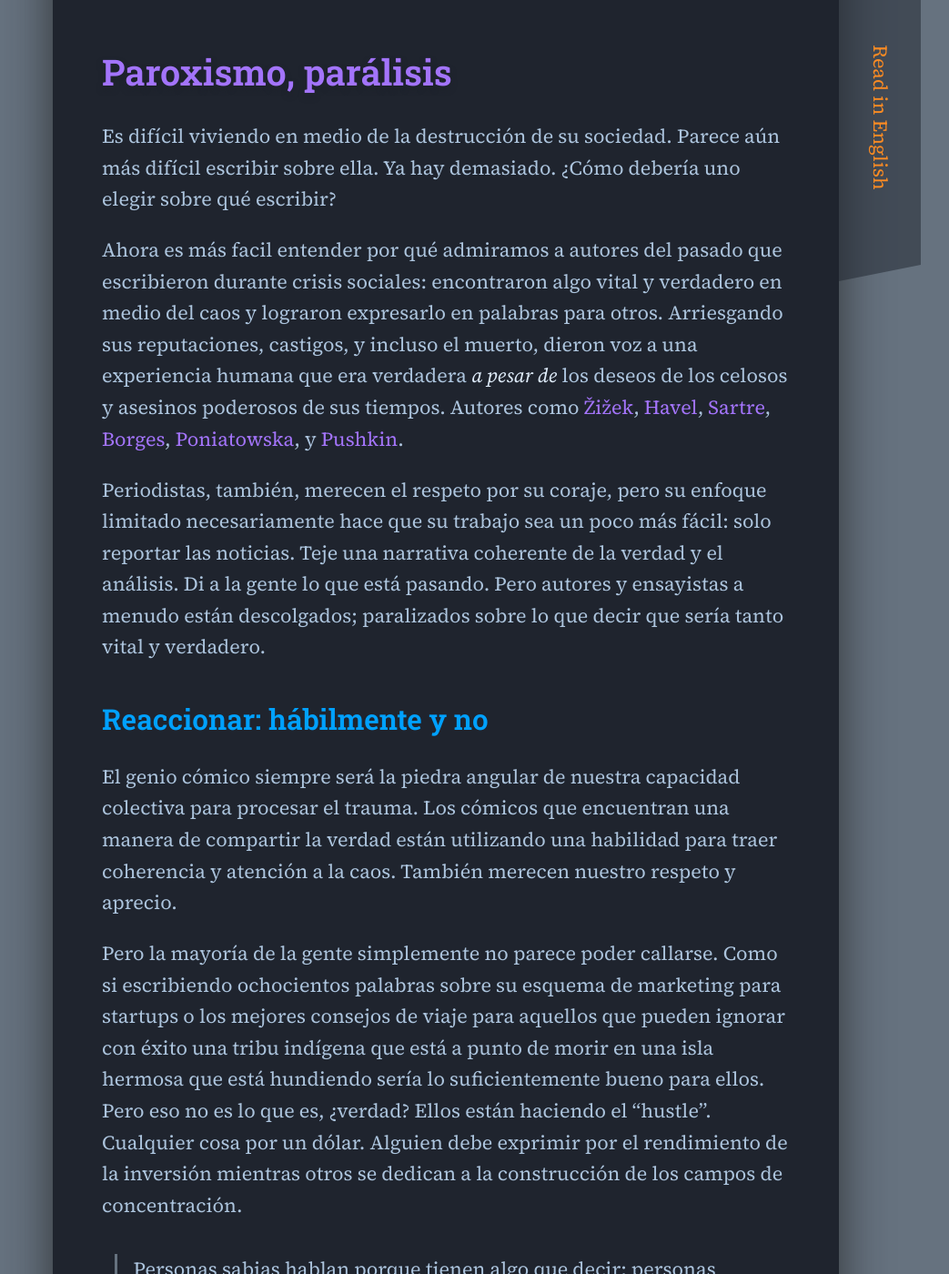
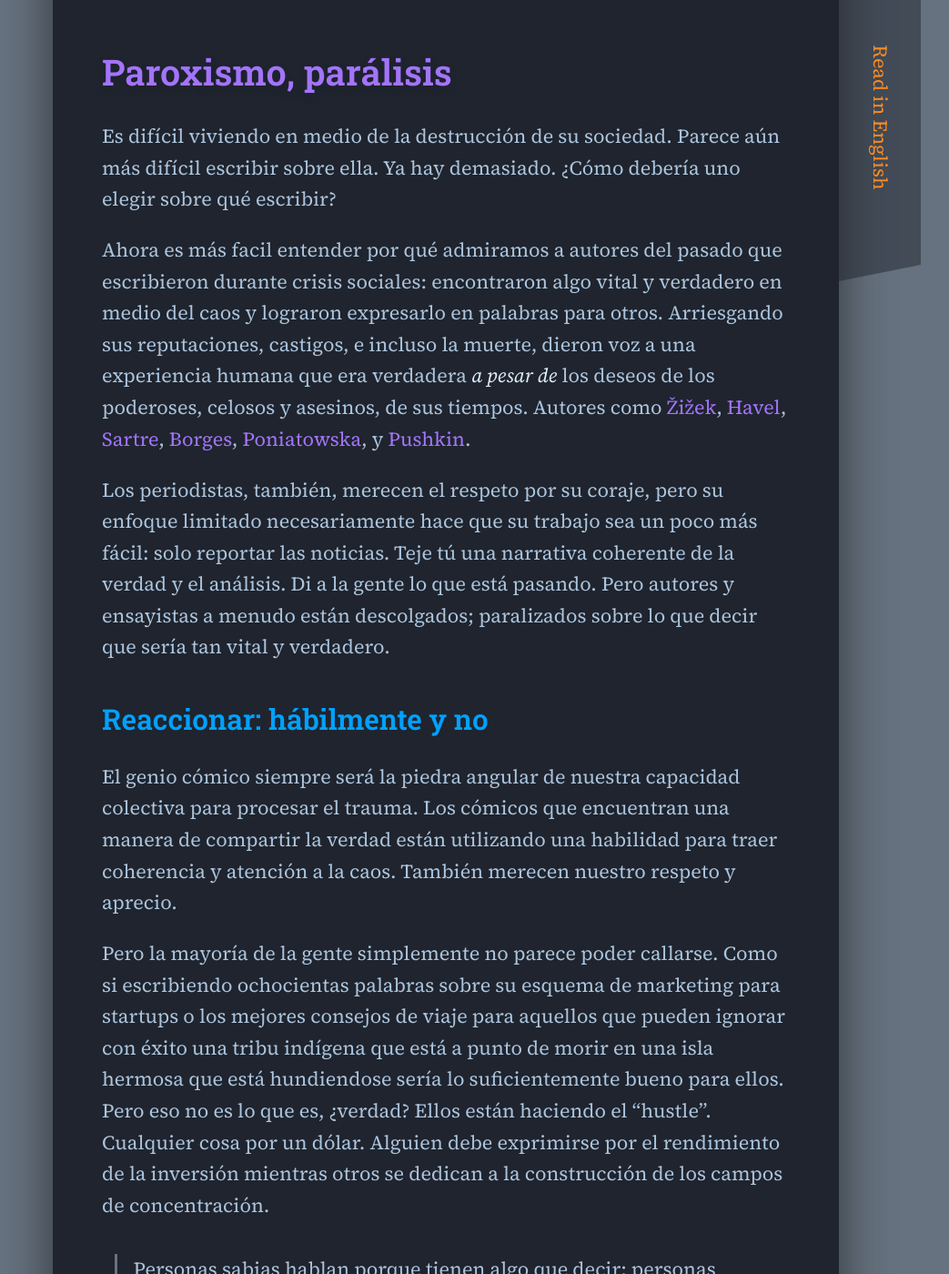
Before and after one commit to h3h/bradfordfults.com, a Jekyll site: the page built from personal/society/_posts/2025-07-26-paroxismo-parálisis.md, in a window 1280 px wide and 1400 px high, scrolled down 490 px. Shown: the whole window at 91% size, without its empty margins (150-1193 px from the left). Built offline with Jekyll 4.4.1, drawn with Linux system fonts in a browser that asks for light colours; some of the changed text lies outside the part shown.

Commit message:
Correcciones

```diff
--- a/personal/society/_posts/2025-07-26-paroxismo-parálisis.md
+++ b/personal/society/_posts/2025-07-26-paroxismo-parálisis.md
@@ -14,9 +14,9 @@ qué escribir?
 Ahora es más facil entender por qué admiramos a autores del pasado que
 escribieron durante crisis sociales: encontraron algo vital y verdadero en medio
 del caos y lograron expresarlo en palabras para otros. Arriesgando sus
-reputaciones, castigos, y incluso el muerto, dieron voz a una experiencia
-humana que era verdadera _a pesar de_ los deseos de los celosos y asesinos
-poderosos de sus tiempos. Autores como [Žižek][SZ], [Havel][VH], [Sartre][JPS],
+reputaciones, castigos, e incluso la muerte, dieron voz a una experiencia humana
+que era verdadera _a pesar de_ los deseos de los poderoses, celosos y asesinos,
+de sus tiempos. Autores como [Žižek][SZ], [Havel][VH], [Sartre][JPS],
 [Borges][JLB], [Poniatowska][EP], y [Pushkin][AP].
 
 [SZ]: https://es.wikipedia.org/wiki/Slavoj_Žižek
@@ -26,11 +26,11 @@ poderosos de sus tiempos. Autores como [Žižek][SZ], [Havel][VH], [Sartre][JPS]
 [EP]: https://es.wikipedia.org/wiki/Elena_Poniatowska
 [AP]: https://es.wikipedia.org/wiki/Aleksandr_Pushkin
 
-Periodistas, también, merecen el respeto por su coraje, pero su enfoque limitado
-necesariamente hace que su trabajo sea un poco más fácil: solo reportar las
-noticias. Teje una narrativa coherente de la verdad y el análisis. Di a la
-gente lo que está pasando. Pero autores y ensayistas a menudo están descolgados;
-paralizados sobre lo que decir que sería tanto vital y verdadero.
+Los periodistas, también, merecen el respeto por su coraje, pero su enfoque
+limitado necesariamente hace que su trabajo sea un poco más fácil: solo reportar
+las noticias. Teje tú una narrativa coherente de la verdad y el análisis. Di a
+la gente lo que está pasando. Pero autores y ensayistas a menudo están
+descolgados; paralizados sobre lo que decir que sería tan vital y verdadero.
 
 ## Reaccionar: hábilmente y no
 
@@ -40,13 +40,13 @@ verdad están utilizando una habilidad para traer coherencia y atención a la
 caos. También merecen nuestro respeto y aprecio.
 
 Pero la mayoría de la gente simplemente no parece poder callarse. Como si
-escribiendo ochocientos palabras sobre su esquema de marketing para startups o
+escribiendo ochocientas palabras sobre su esquema de marketing para startups o
 los mejores consejos de viaje para aquellos que pueden ignorar con éxito una
-tribu indígena que está a punto de morir en una isla hermosa que está hundiendo
-sería lo suficientemente bueno para ellos. Pero eso no es lo que es, ¿verdad?
-Ellos están haciendo el “hustle”. Cualquier cosa por un dólar. Alguien debe
-exprimir por el rendimiento de la inversión mientras otros se dedican a la
-construcción de los campos de concentración.
+tribu indígena que está a punto de morir en una isla hermosa que está
+hundiendose sería lo suficientemente bueno para ellos. Pero eso no es lo que es,
+¿verdad? Ellos están haciendo el “hustle”. Cualquier cosa por un dólar. Alguien
+debe exprimirse por el rendimiento de la inversión mientras otros se dedican a
+la construcción de los campos de concentración.
 
 > Personas sabias hablan porque tienen algo que decir; personas tontas porque
 > tienen que decir algo.
```
Also changed, not shown: other parts of personal/society/_posts/2025-07-26-paroxismo-parálisis.md (+12 -12 lines).
